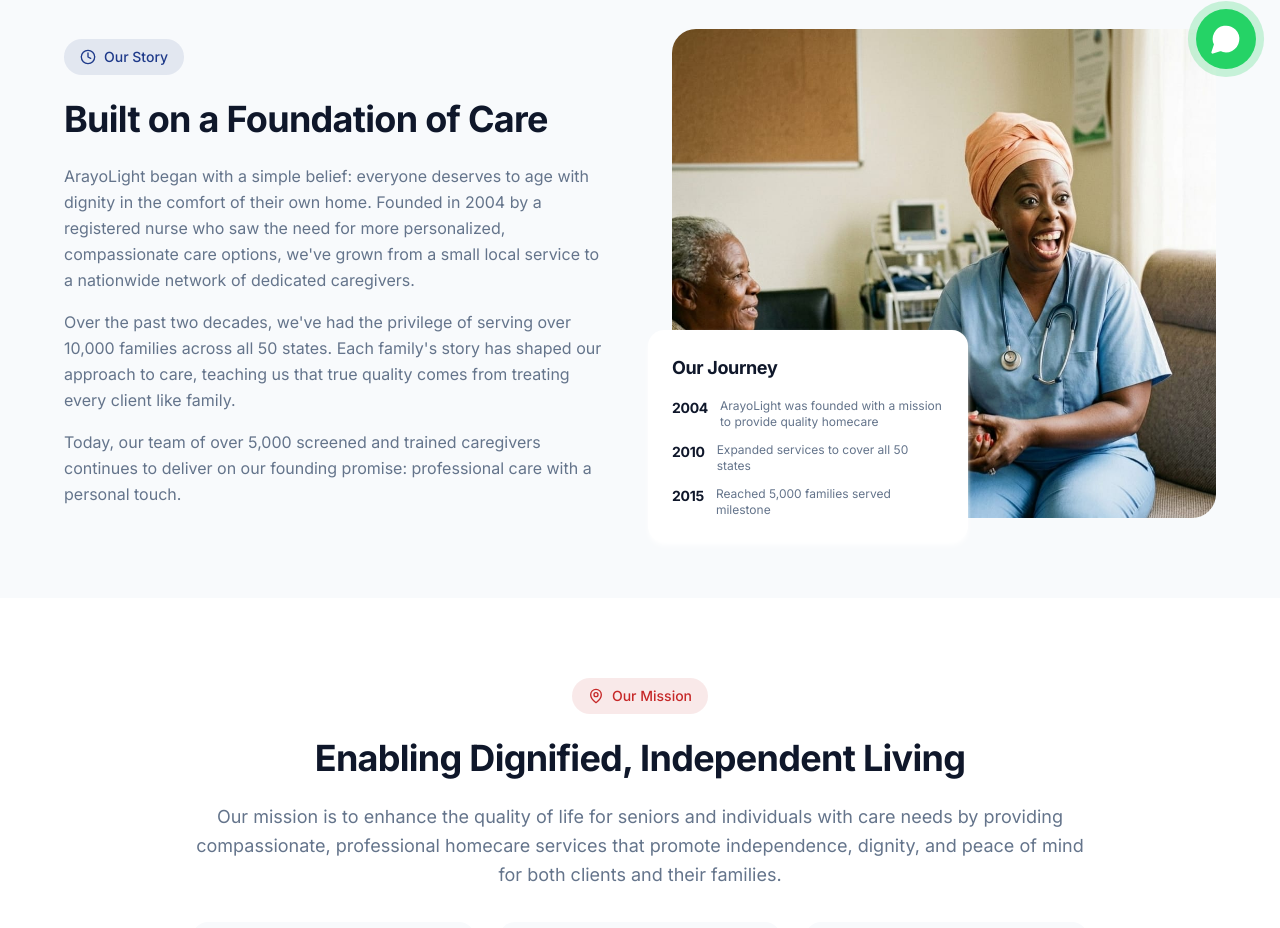
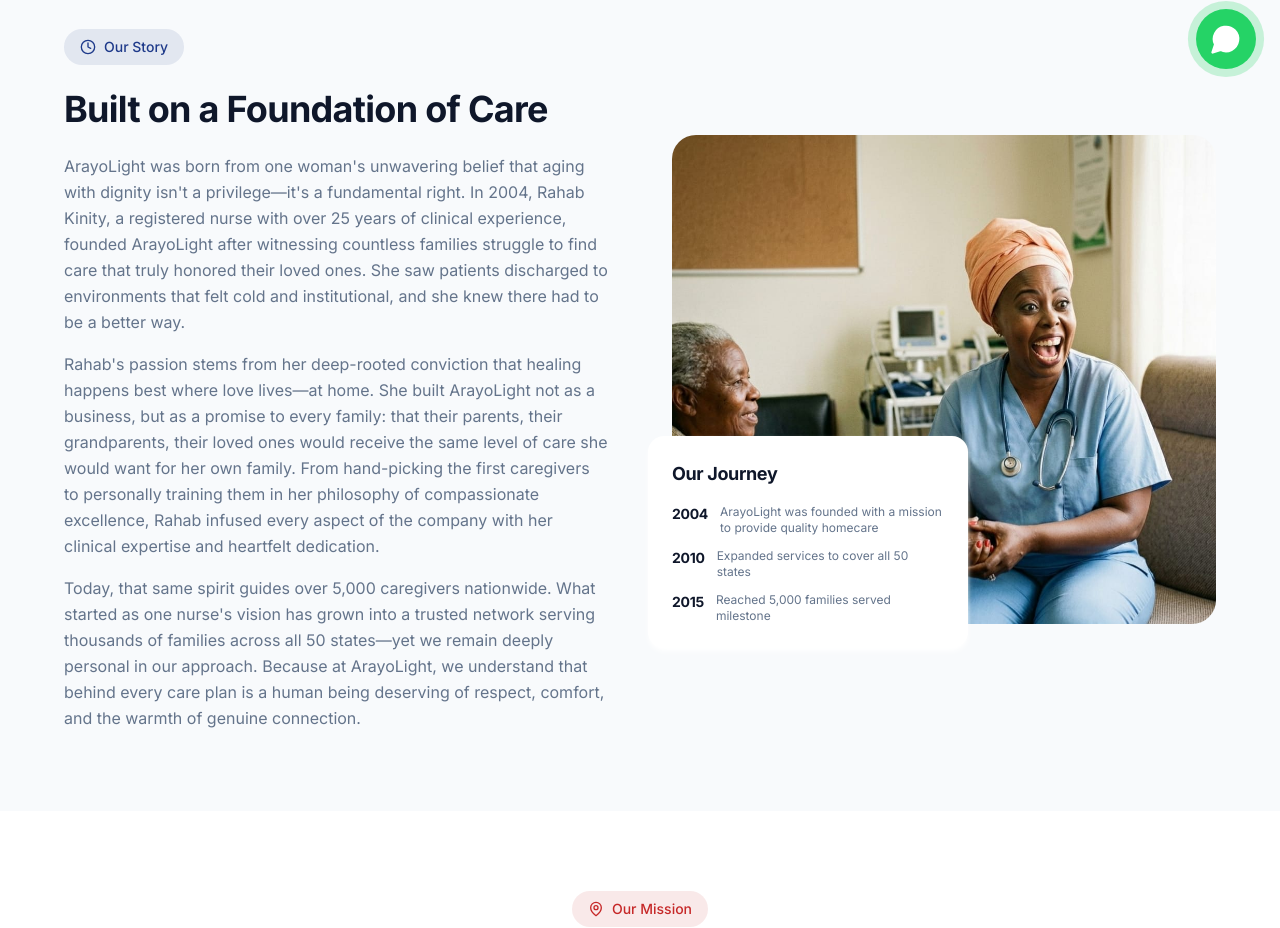
Before and after one commit to PETERMUTWIRI/arayo-light, a Next.js app: page /about in a window 1280 px wide. Shown: the part 707-1635 px from the top of the page. Built offline with nearby package versions, Linux system fonts and the light colour scheme.

Commit message:
refactored about section

```diff
--- a/app/about/page.tsx
+++ b/app/about/page.tsx
@@ -93,19 +93,28 @@ export default function AboutPage() {
               </h2>
               <div className="space-y-4 text-care-gray-500 leading-relaxed">
                 <p>
-                  ArayoLight began with a simple belief: everyone deserves to age with dignity
-                  in the comfort of their own home. Founded in 2004 by a registered nurse who
-                  saw the need for more personalized, compassionate care options, we&apos;ve grown
-                  from a small local service to a nationwide network of dedicated caregivers.
+                  ArayoLight was born from one woman&apos;s unwavering belief that aging with dignity
+                  isn&apos;t a privilege—it&apos;s a fundamental right. In 2004, Rahab Kinity, a registered
+                  nurse with over 25 years of clinical experience, founded ArayoLight after witnessing
+                  countless families struggle to find care that truly honored their loved ones. She
+                  saw patients discharged to environments that felt cold and institutional, and she
+                  knew there had to be a better way.
                 </p>
                 <p>
-                  Over the past two decades, we&apos;ve had the privilege of serving over 10,000 families
-                  across all 50 states. Each family&apos;s story has shaped our approach to care,
-                  teaching us that true quality comes from treating every client like family.
+                  Rahab&apos;s passion stems from her deep-rooted conviction that healing happens best
+                  where love lives—at home. She built ArayoLight not as a business, but as a promise
+                  to every family: that their parents, their grandparents, their loved ones would
+                  receive the same level of care she would want for her own family. From hand-picking
+                  the first caregivers to personally training them in her philosophy of compassionate
+                  excellence, Rahab infused every aspect of the company with her clinical expertise
+                  and heartfelt dedication.
                 </p>
                 <p>
-                  Today, our team of over 5,000 screened and trained caregivers continues to
-                  deliver on our founding promise: professional care with a personal touch.
+                  Today, that same spirit guides over 5,000 caregivers nationwide. What started as
+                  one nurse&apos;s vision has grown into a trusted network serving thousands of families
+                  across all 50 states—yet we remain deeply personal in our approach. Because at
+                  ArayoLight, we understand that behind every care plan is a human being deserving
+                  of respect, comfort, and the warmth of genuine connection.
                 </p>
               </div>
             </div>
```
